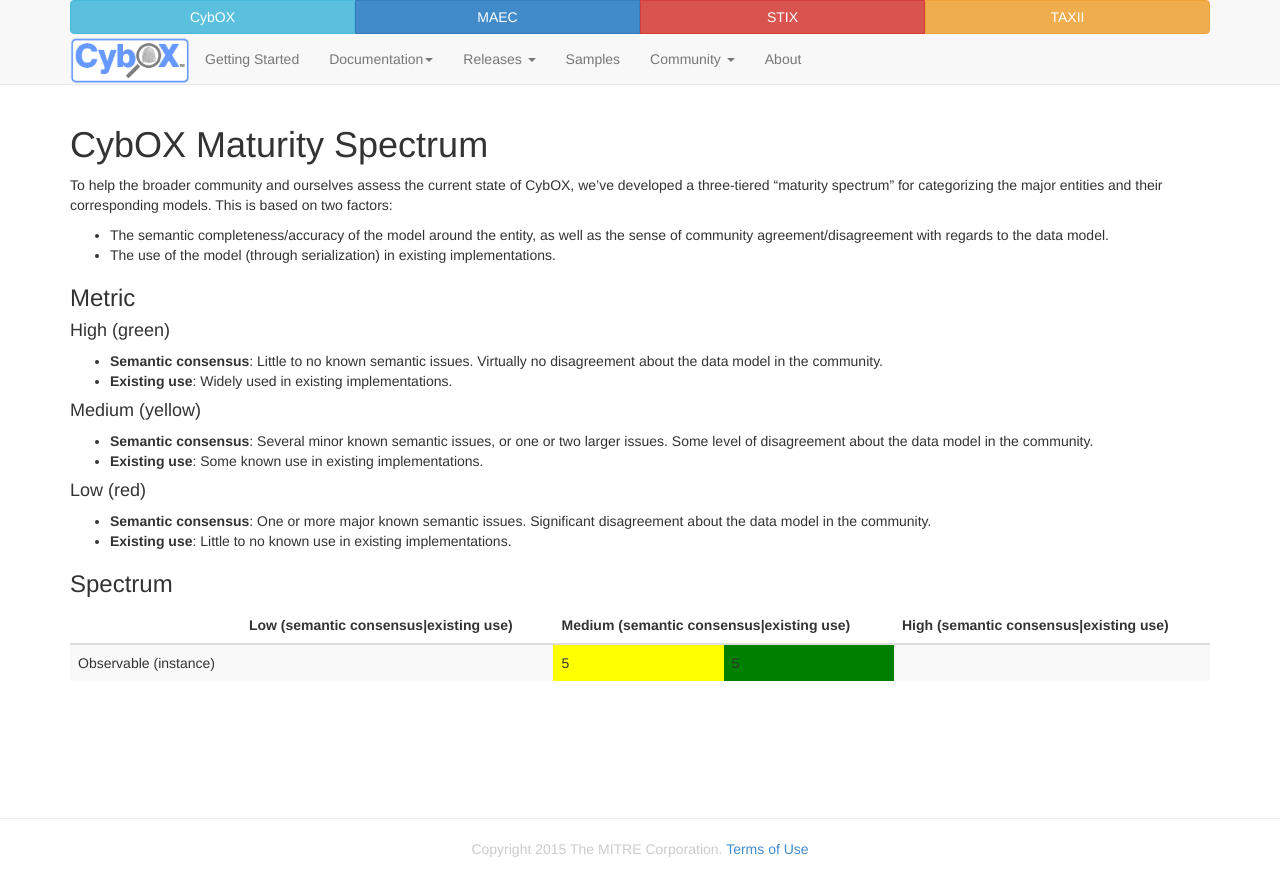
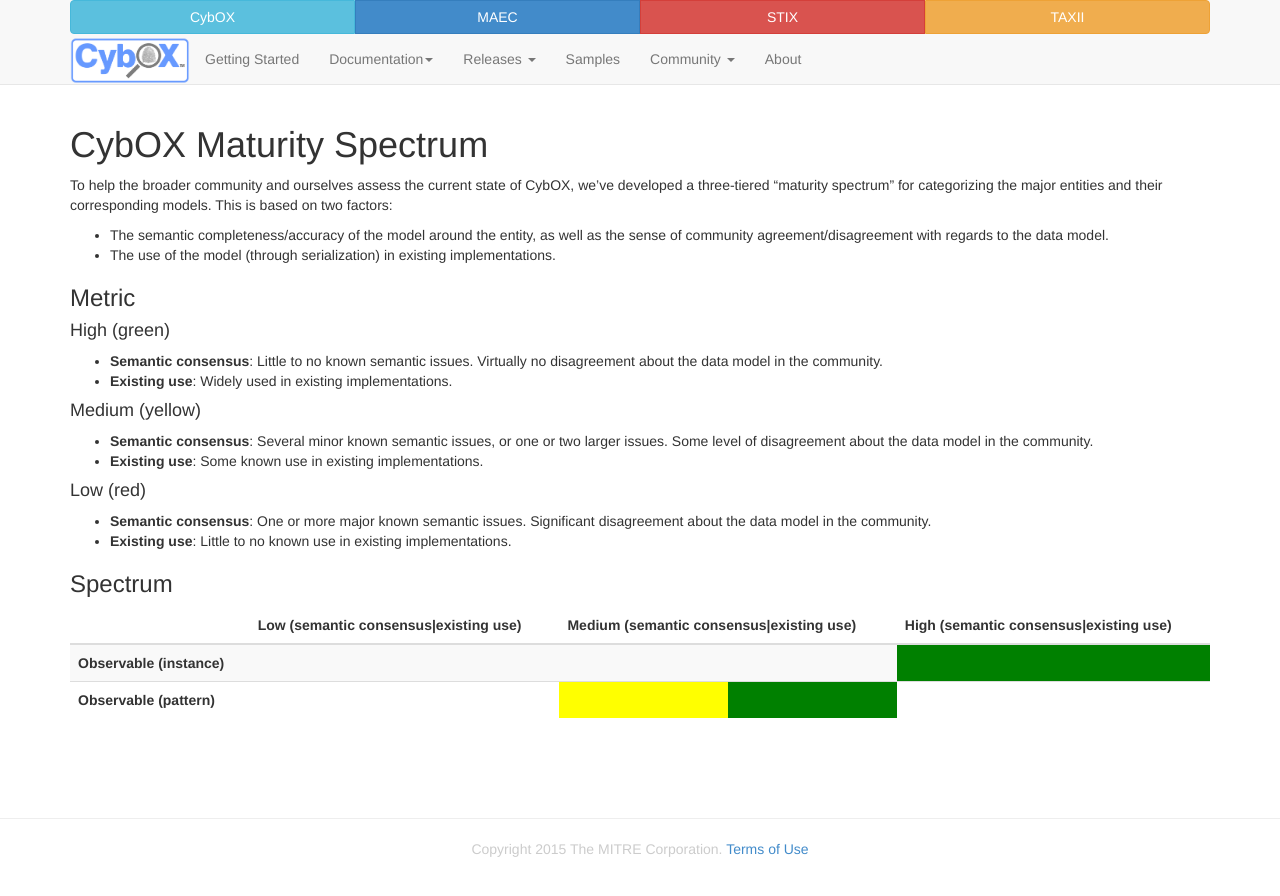
Before and after one commit to CybOXProject/cyboxproject.github.io, a Jekyll site: the page built from maturity-spectrum/index.md, in a window 1280 px wide. Shown: the top 896 px of the page. Built offline with Jekyll 4.4.1, drawn with Linux system fonts in a browser that asks for light colours; Markdown is read by kramdown in place of the engine named in the settings.

Commit message:
Added more content

```diff
--- a/maturity-spectrum/index.md
+++ b/maturity-spectrum/index.md
@@ -35,10 +35,17 @@
 </thead>
 <tbody>
 <tr>
-  <td>Observable (instance)</td>
+  <td><b>Observable (instance)</b></td>
   <td colspan="2"></td>
-  <td style="background-color: yellow;">5</td>
-  <td style="background-color: green;">5</td>
+  <td colspan="2"></td>
+  <td style="background-color: green;"></td>
+  <td style="background-color: green;"></td>
+</tr>
+<tr>
+  <td><b>Observable (pattern)</b></td>
+  <td colspan="2"></td>
+  <td style="background-color: yellow;"></td>
+  <td style="background-color: green;"></td>
   <td colspan="2"></td>
 </tr>
 </tbody>
```
